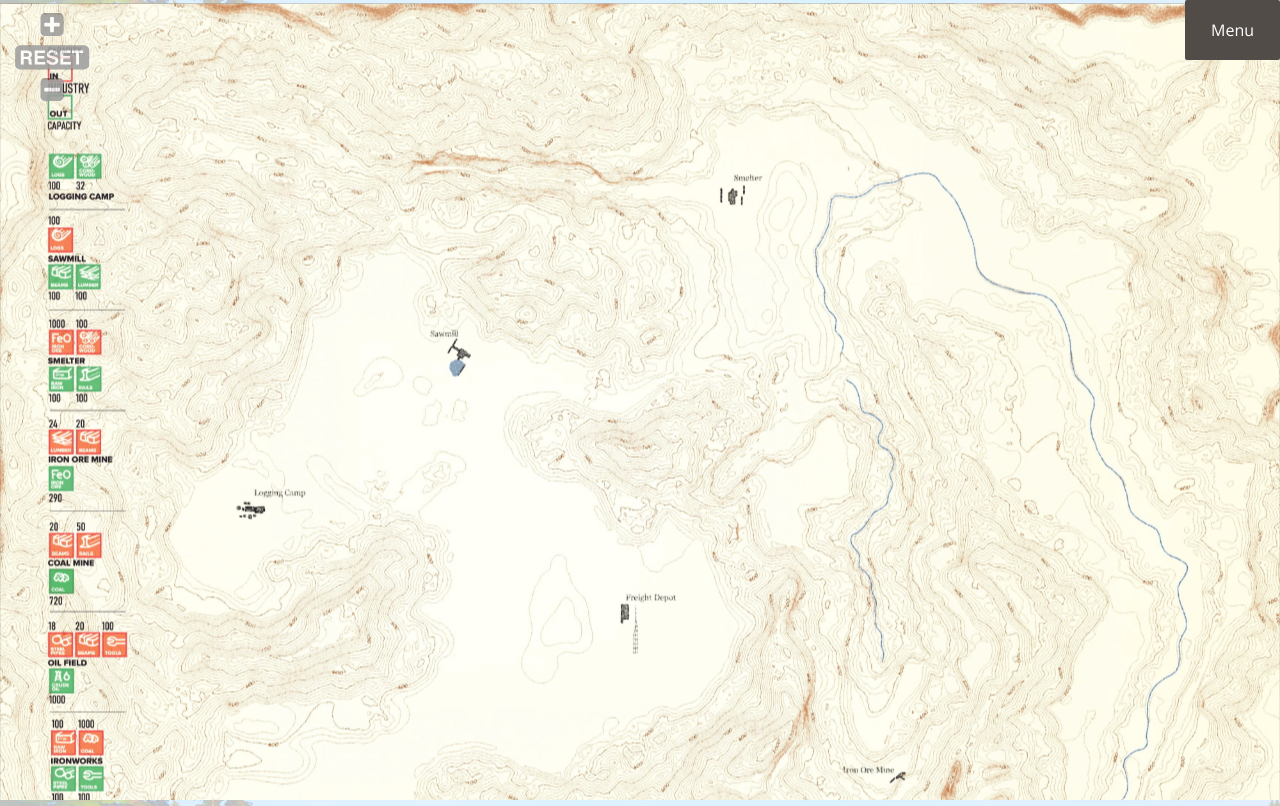
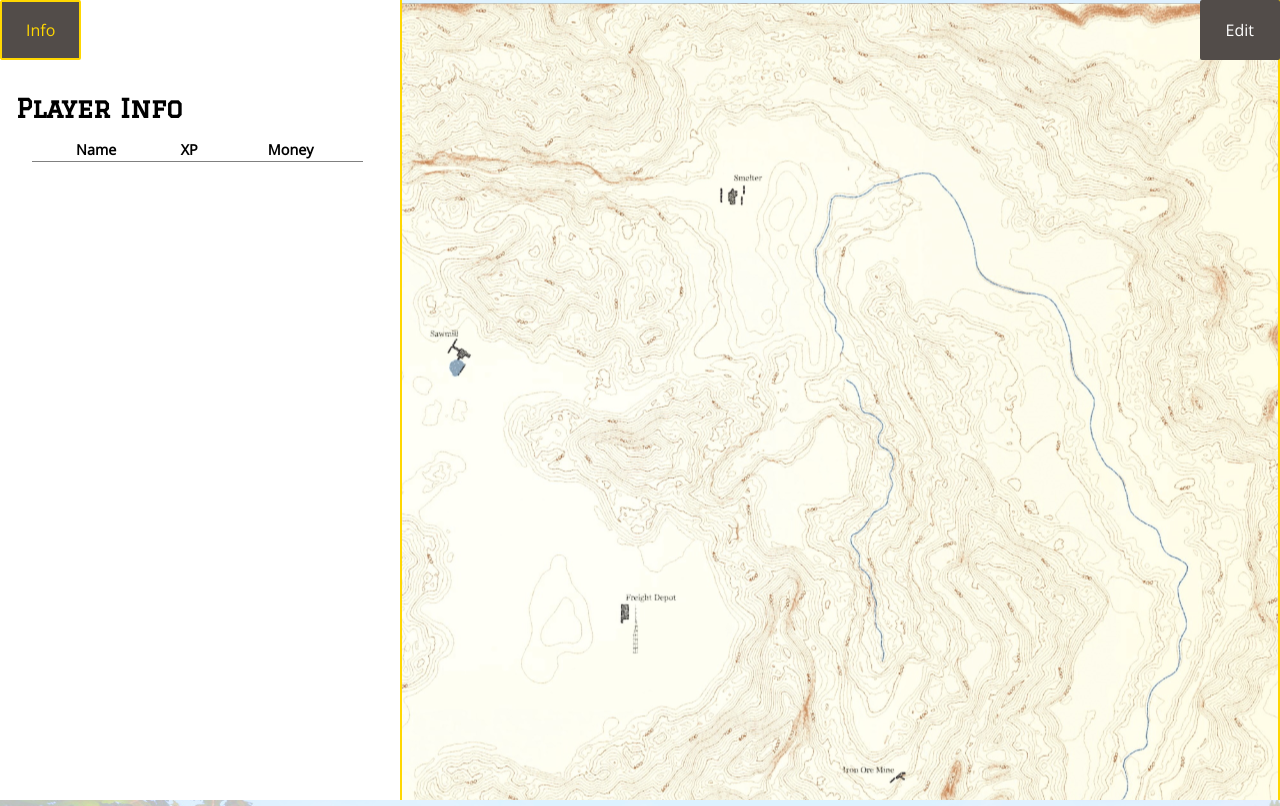
Before and after one commit to ian76g/RailroadOnlineMapper, a PHP site: page /map.php in a window 1280 px wide. Run offline with PHP 8.4, Linux system fonts and the light colour scheme.

Commit message:
Updated map.php to newer layout, populate players panel

```diff
--- a/assets/css/export.css
+++ b/assets/css/export.css
@@ -20,31 +20,55 @@
 
 .export__nav {
   display: flex;
-  justify-content: flex-end;
+  justify-content: space-between;
   position: fixed;
   top: 0;
   right: 0;
   z-index: 2;
-  width: auto;
+  width: 100%;
 }
 
-.export__menu {
-  width: 700px;
+.export__panel{
   max-width: 100%;
   height: 100vh;
-  padding: 6rem 1rem 1rem;
-  border-left: 2px solid var(--secondary-color);
   position: fixed;
   top: 0;
-  right: 0;
   z-index: 1;
-  transform: translateX(700px);
-  overflow: scroll;
   background: white;
   transition: all 0.2s ease-out;
 }
 
-.export__menu--open {
+.export__panel .button--toggle{
+  position: absolute;
+  top: 0;
+}
+
+.export__panel-scroll-content{
+  max-width: 100%;
+  height: 100vh;
+  padding: 6rem 1rem 1rem;
+  overflow: scroll;
+}
+
+.info-panel{
+  left: 0;
+  transform: translateX(-400px);
+  border-right: 2px solid var(--secondary-color);
+}
+.info-panel .export__panel-scroll-content{
+  width: 400px;
+}
+
+.edit-panel{
+  right: 0;
+  transform: translateX(700px);
+  border-left: 2px solid var(--secondary-color);
+}
+.edit-panel .export__panel-scroll-content{
+  width: 700px;
+}
+
+.export__panel--open {
   transform: translateX(0);
 }
 
@@ -54,7 +78,7 @@
 }
 
 .export__mapper td {
-  padding: 0rem 0.5rem;
+  padding: 0 0.5rem;
   vertical-align: middle;
 }
 
@@ -66,3 +90,13 @@
   max-width: none;
   width: 4.5rem;
 }
+
+.export__controls{
+  position: fixed;
+  bottom: 0;
+  left: 0;
+}
+
+#playerTable {
+  width: 90%;
+}
--- a/assets/css/main.css
+++ b/assets/css/main.css
@@ -165,7 +165,6 @@ label:hover {
   align-items: flex-start;
   margin-bottom: 2rem;
 }
-
 @media only screen and (min-width: 960px) {
   .header {
     flex-direction: row;
@@ -180,7 +179,6 @@ label:hover {
   max-width: 100%;
   word-break: break-all;
 }
-
 @media only screen and (min-width: 960px) {
   .logo {
     margin-bottom: 0;
@@ -256,7 +254,6 @@ thead th {
   color: white;
   border-bottom: 1px solid var(--secondary-color);
 }
-
 @media only screen and (min-width: 1250px) {
   thead th {
     padding: 1rem;
--- a/assets/js/export.js
+++ b/assets/js/export.js
@@ -1,17 +1,46 @@
 document.addEventListener("DOMContentLoaded", function () {
-    svgPanZoom("#demo-tiger", {
+    const panZoom = svgPanZoom("#demo-tiger", {
         zoomEnabled: true,
-        controlIconsEnabled: true,
+        controlIconsEnabled: false,
         fit: true,
         center: true,
     });
 
-    document.getElementById("menu-toggle").addEventListener("click", function () {
-        const menuClassList = document.querySelector(".export__menu").classList;
-        const openClass = "export__menu--open";
+    document.getElementById("info-panel-toggle").addEventListener("click", function () {
+        togglePanel('info-panel')
+    });
 
-        menuClassList.contains(openClass)
-            ? menuClassList.remove(openClass)
-            : menuClassList.add(openClass);
+    document.getElementById("edit-panel-toggle").addEventListener("click", function () {
+        togglePanel('edit-panel')
     });
+
+    document.getElementById('zoom-in').addEventListener('click', function(e){
+        e.preventDefault()
+        panZoom.zoomIn()
+    });
+
+    document.getElementById('zoom-out').addEventListener('click', function(e){
+        e.preventDefault()
+        panZoom.zoomOut()
+    });
+
+    document.getElementById('reset').addEventListener('click', function(e){
+        e.preventDefault()
+        panZoom.resetZoom()
+    });
+
+    const togglePanel = panelClass => {
+        const openClass = `export__panel--open`;
+        let openPanels = document.querySelector(`.${openClass}`);
+        let panelClassList = document.querySelector(`.${panelClass}`).classList;
+
+        // Close any open panels
+        if (openPanels !== null && !openPanels.classList.contains(panelClass)) {
+            openPanels.classList.remove(openClass)
+        }
+
+        panelClassList.contains(openClass)
+            ? panelClassList.remove(openClass)
+            : panelClassList.add(openClass);
+    }
 });
--- a/assets/js/mapper.js
+++ b/assets/js/mapper.js
@@ -39,6 +39,33 @@ class Mapper {
 
         for (const shape of this.shapes) {
             this.svgTag.appendChild(shape);
+        }
+    }
+
+    populatePlayerTable() {
+        if (!('Players' in this.json)) {
+            return null
+        }
+        const playerInfoTable = document.getElementById("playerTable");
+        for (const player of this.json.Players) {
+            const playerInfoRow = document.createElement("tr");
+
+            const nameValue = document.createElement("td");
+            const nameTextNode = document.createTextNode(player['Name']);
+            nameValue.appendChild(nameTextNode);
+            playerInfoRow.appendChild(nameValue);
+
+            const xpValue = document.createElement("td");
+            const xpTextNode = document.createTextNode(player['Xp']);
+            xpValue.appendChild(xpTextNode);
+            playerInfoRow.appendChild(xpValue);
+
+            const moneyValue = document.createElement("td");
+            const moneyTextNode = document.createTextNode(player['Money']);
+            moneyValue.appendChild(moneyTextNode);
+            playerInfoRow.appendChild(moneyValue);
+
+            playerInfoTable.appendChild(playerInfoRow);
         }
     }
 
--- a/map.php
+++ b/map.php
@@ -23,21 +23,39 @@ if (isset($_GET['name']) && $_GET['name'] != '') {
     }
 }
 ?>
-<!DOCTYPE html >
+<!DOCTYPE html>
 <html lang="en">
 <head>
-    <meta charset="UTF8"/>
-    <meta name="viewport" content="width=device-width,initial-scale=1"/>
-    <title> Railroads Online Map </title>
-    <link rel="stylesheet" href="/assets/css/reset.css"/>
-    <link rel="stylesheet" href="/assets/css/main.css"/>
-    <link rel="stylesheet" href="/assets/css/export.css"/>
+    <meta charset="UTF8" />
+    <meta name="viewport" content="width=device-width,initial-scale=1" />
+    <title>Railroads Online Map</title>
+    <link rel="stylesheet" href="/assets/css/reset.css" />
+    <link rel="stylesheet" href="/assets/css/main.css" />
+    <link rel="stylesheet" href="/assets/css/export.css" />
 </head>
 <body class="export">
 <main class="export__main">
-    <nav class="export__nav">
-        <button class="button" id="menu-toggle"> Menu</button>
-    </nav>
+
+    <div class="export__nav">
+        <button class="button button--toggle" id="info-panel-toggle">Info</button>
+        <button class="button button--toggle" id="edit-panel-toggle">Edit</button>
+    </div>
+
+    <div class="export__panel info-panel export__panel--open">
+        <div class="export__panel-scroll-content">
+            <h3>Player Info</h3>
+            <table id="playerTable">
+                <thead>
+                <tr>
+                    <td>Name</td>
+                    <td>XP</td>
+                    <td>Money</td>
+                </tr>
+                </thead>
+            </table>
+        </div>
+    </div>
+
     <div id="container" class="export__map">
         <svg id="demo-tiger" class="export__map-viewer" xmlns="http://www.w3.org/2000/svg" viewBox="0 0 8000 8000">
             <defs>
@@ -48,7 +66,22 @@ if (isset($_GET['name']) && $_GET['name'] != '') {
             <rect x="0" y="0" width="8000" height="8000" fill="url(#bild)" stroke="black"/>
         </svg>
     </div>
-    <div class="export__menu">###EXTRAS### <a href="<?php echo $saveFile; ?>">Download Save</a></div>
+
+    <div class="export__panel edit-panel">
+        <div class="export__panel-scroll-content">
+            <h3>Edit</h3><br/>
+            <div class="edit-panel__extras">
+                ###EXTRAS###
+                <a href="<?php echo $saveFile; ?>">Download Save</a>
+            </div>
+        </div>
+    </div>
+
+    <div class="export__controls">
+        <button class="button" id="zoom-out">-</button>
+        <button class="button" id="zoom-in">+</button>
+        <button class="button" id="reset">Reset</button>
+    </div>
 </main>
 
 <script type="text/javascript" src="/assets/js/svg-pan-zoom.js"></script>
@@ -57,6 +90,7 @@ if (isset($_GET['name']) && $_GET['name'] != '') {
 <script type="text/javascript">
     map = new Mapper(<?php echo $json; ?>);
     map.drawSVG('demo-tiger');
+    map.populatePlayerTable();
 </script>
 </body>
 </html>
```
